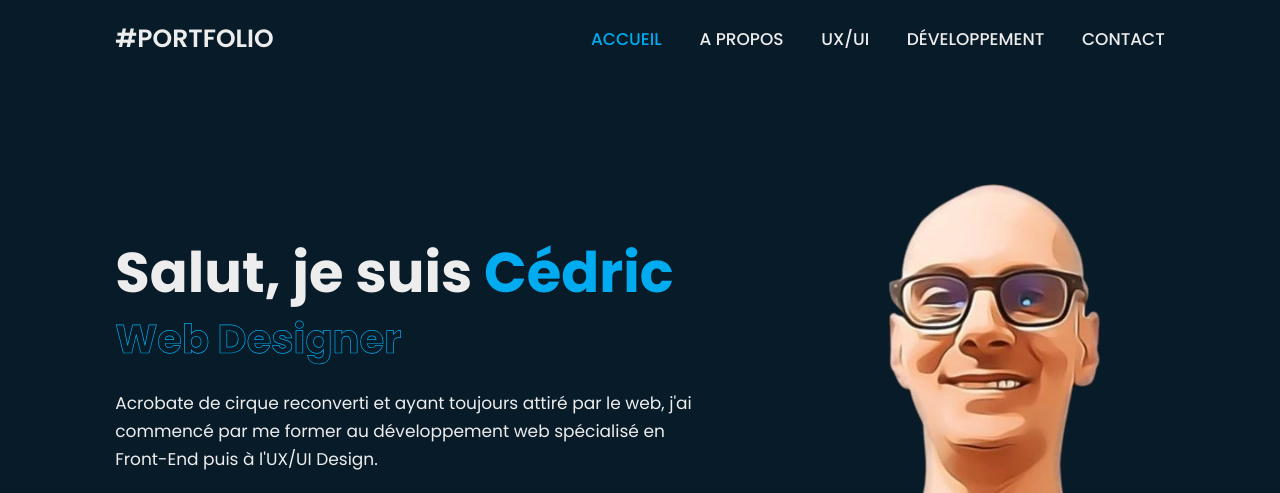
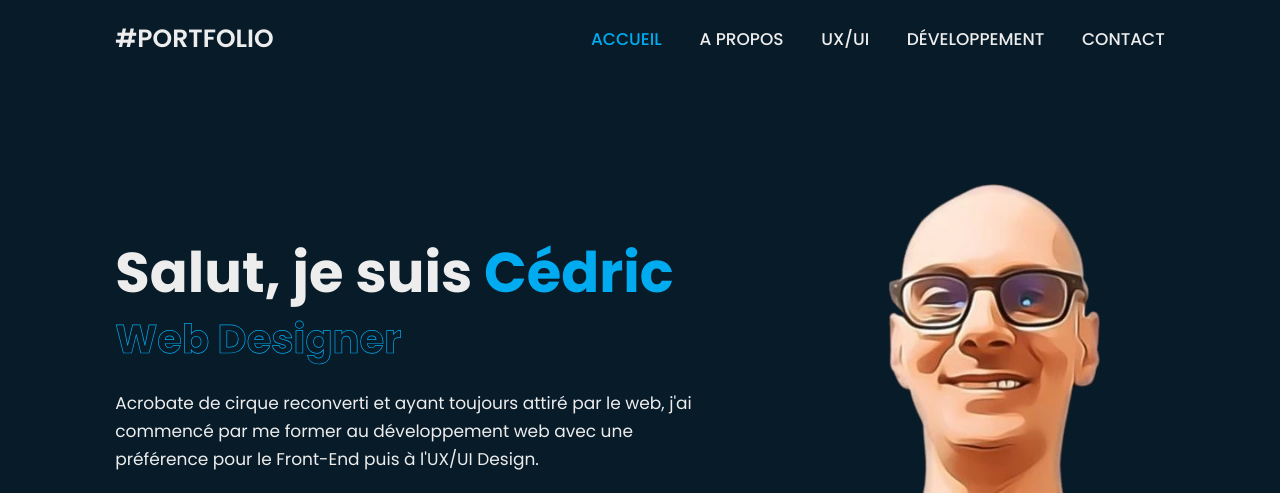
Before and after one commit to cedric-renais/PORTFOLIO_IRONHACK, a plain HTML site: page index.html in a window 1280 px wide. Shown: the top 493 px of the page. Drawn offline with nearby package versions, Linux system fonts and the light colour scheme.

Commit message:
Modification paragraph about section

```diff
--- a/index.html
+++ b/index.html
@@ -44,8 +44,8 @@
         </div>
         <p>
           Acrobate de cirque reconverti et ayant toujours attiré par le web,
-          j'ai commencé par me former au développement web spécialisé en
-          Front-End puis à l'UX/UI Design.
+          j'ai commencé par me former au développement web avec une préférence
+          pour le Front-End puis à l'UX/UI Design.
         </p>
         <div class="button-box">
           <a href="#" class="button">Projets</a>
```
